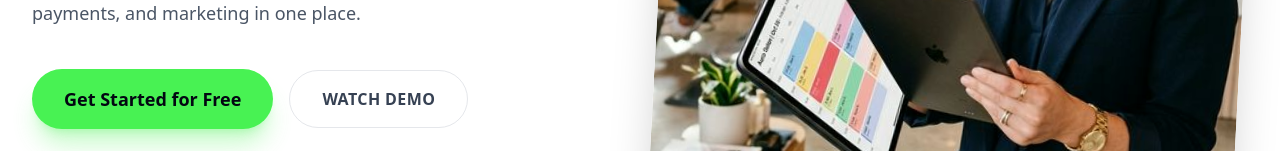
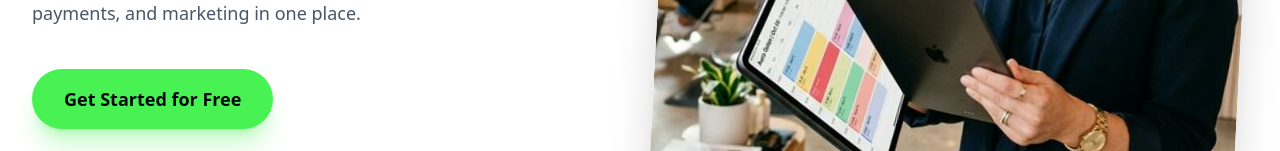
Before and after one commit to ejmichael/fresha-clone, a React (Vite) app in the folder client/: page / in a window 1280 px wide. Shown: the part 649-800 px from the top of the page. Built offline with nearby package versions, Linux system fonts and the light colour scheme; no server answers; a web font is replaced by a local one.

Commit message:
changed ui color to green. added invoice feature. added more pages tolanding website

```diff
--- a/client/src/components/Hero.jsx
+++ b/client/src/components/Hero.jsx
@@ -30,9 +30,9 @@ const Hero = () => {
               >
                 Get Started for Free
               </Link>
-              <button className="px-8 py-4 border border-gray-200 text-gray-700 rounded-full font-bold hover:bg-gray-50 transition-all flex items-center justify-center gap-2 uppercase tracking-wide">
+              {/* <button className="px-8 py-4 border border-gray-200 text-gray-700 rounded-full font-bold hover:bg-gray-50 transition-all flex items-center justify-center gap-2 uppercase tracking-wide">
                 Watch Demo
-              </button>
+              </button> */}
             </div>
 
             <div className="mt-8 flex items-center gap-6 text-sm text-gray-500 font-medium">
```
